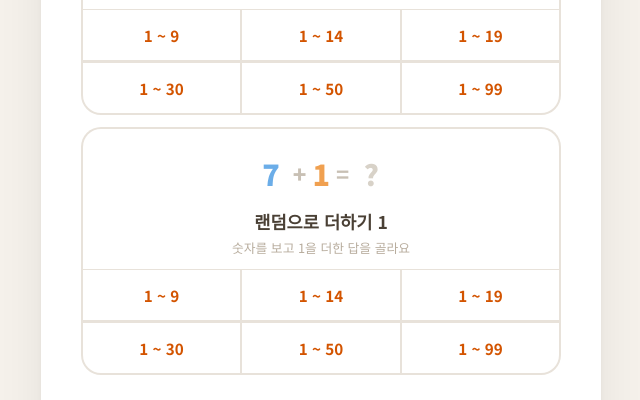
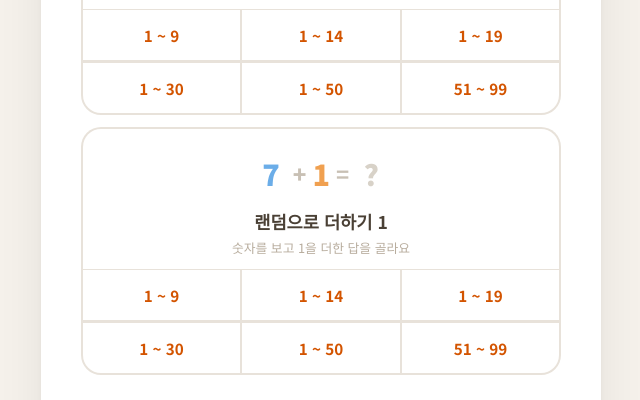
Before and after one commit to sprit6487/slowmath_plusone, a plain HTML site: page index.html in a window 1280 px wide. Both pictures are taken after a click on the button "네이버 로그인". Shown: the part 389-789 px from the top of the page, 319-959 px from the left. Drawn offline with Linux system fonts and the light colour scheme.

Commit message:
fix: 1~99를 51~99로 변경, 랜덤 모드 10문제 제한
- 순서대로/랜덤 모두 '1 ~ 99' → '51 ~ 99'로 변경
- 랜덤 모드는 범위에서 10문제만 랜덤 출제

Co-Authored-By: Claude Opus 4.6 <noreply@anthropic.com>

```diff
--- a/index.html
+++ b/index.html
@@ -280,7 +280,7 @@
                     <button class="range-btn" onclick="startGame(1, 19, 'sequential')">1 ~ 19</button>
                     <button class="range-btn" onclick="startGame(1, 30, 'sequential')">1 ~ 30</button>
                     <button class="range-btn" onclick="startGame(1, 50, 'sequential')">1 ~ 50</button>
-                    <button class="range-btn" onclick="startGame(1, 99, 'sequential')">1 ~ 99</button>
+                    <button class="range-btn" onclick="startGame(51, 99, 'sequential')">51 ~ 99</button>
                 </div>
             </div>
 
@@ -311,7 +311,7 @@
                     <button class="range-btn" onclick="startGame(1, 19, 'random')">1 ~ 19</button>
                     <button class="range-btn" onclick="startGame(1, 30, 'random')">1 ~ 30</button>
                     <button class="range-btn" onclick="startGame(1, 50, 'random')">1 ~ 50</button>
-                    <button class="range-btn" onclick="startGame(1, 99, 'random')">1 ~ 99</button>
+                    <button class="range-btn" onclick="startGame(51, 99, 'random')">51 ~ 99</button>
                 </div>
             </div>
         </div>
@@ -509,6 +509,7 @@ function generateQuestions(min, max, mode) {
             const j = Math.floor(Math.random() * (i + 1));
             [questions[i], questions[j]] = [questions[j], questions[i]];
         }
+        questions = questions.slice(0, 10);
     }
     TOTAL = questions.length;
     rangeMin = min;
```
